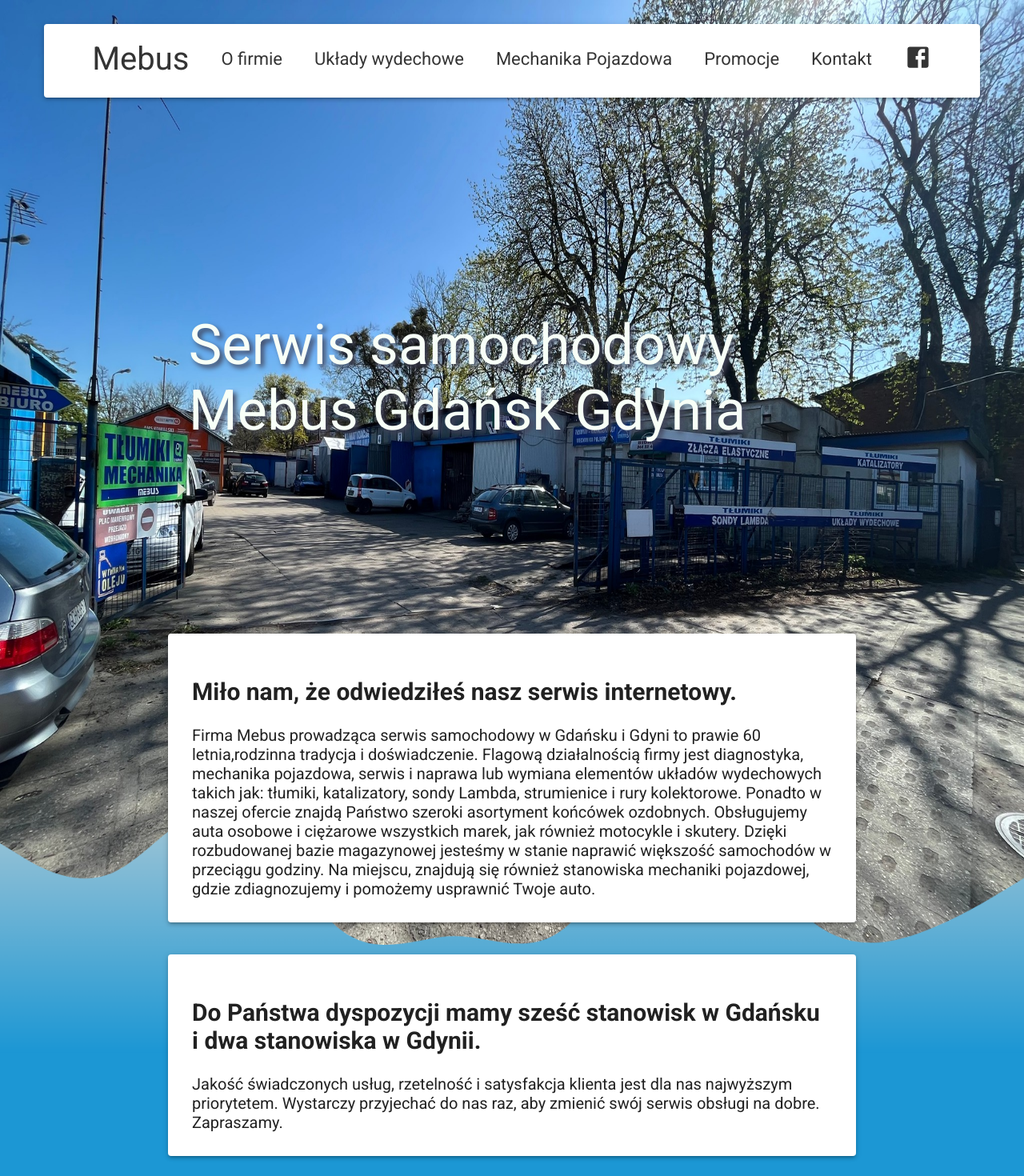
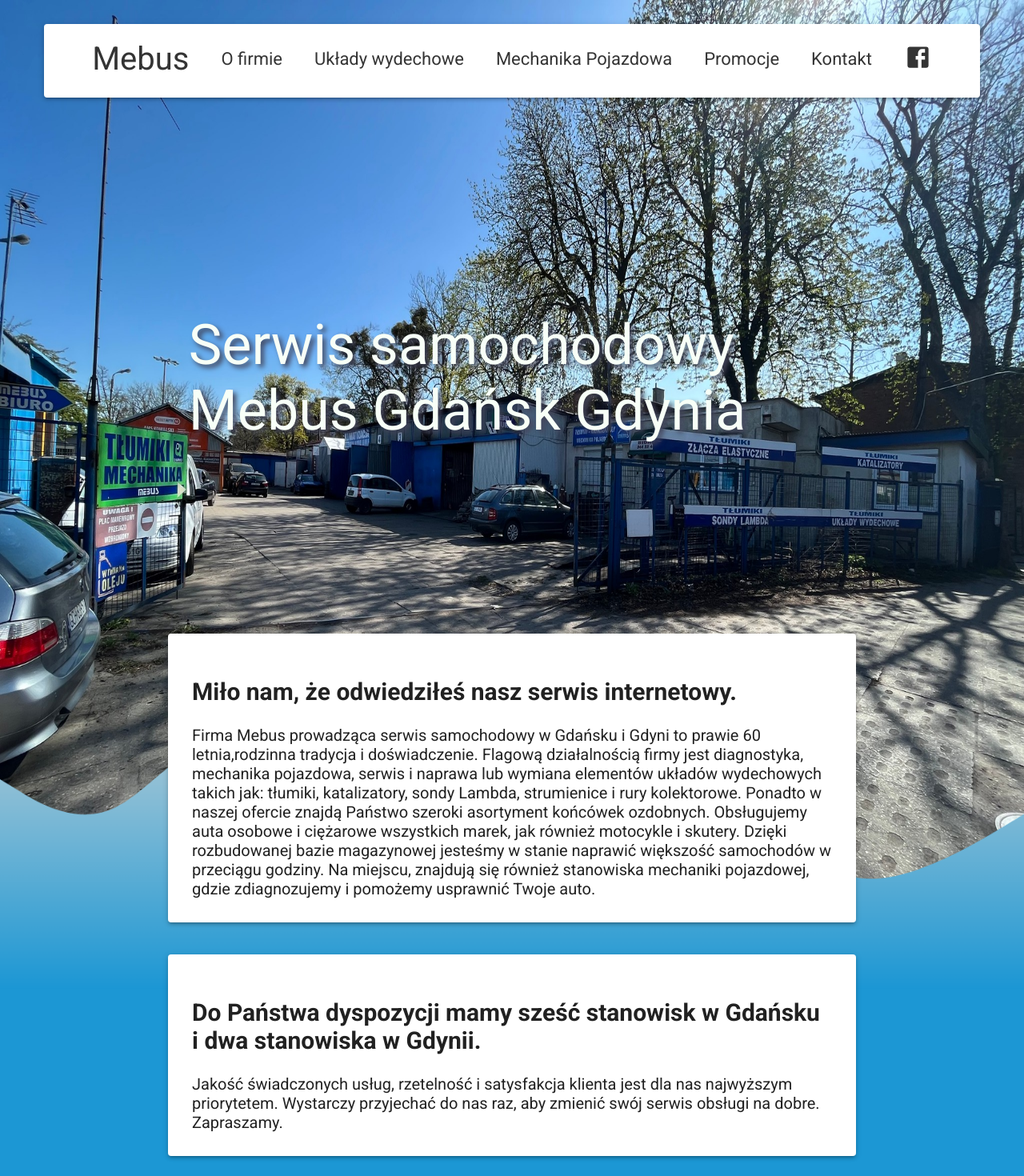
Before and after one commit to M-ac-i-ej-s/Mebus-s-c-project, a React (Vite) app: page /home in a window 1280 px wide. Shown: the top 1470 px of the page at 80% size. Built offline with nearby package versions, Linux system fonts and the light colour scheme.

Commit message:
fix-top-wave

```diff
--- a/src/styles/pages/aboutPage.scss
+++ b/src/styles/pages/aboutPage.scss
@@ -16,7 +16,7 @@
     .div__wave {
         position: absolute;
         z-index: -1;
-        top: 110%;
+        top: 800px;
         width: 100%;
         img {
             width: 100%;
--- a/src/styles/pages/homePage.scss
+++ b/src/styles/pages/homePage.scss
@@ -32,7 +32,7 @@
     .div__wave {
         position: absolute;
         z-index: -1;
-        top: 110%;
+        top: 800px;
         width: 100%;
         img {
             width: 100%;
```
